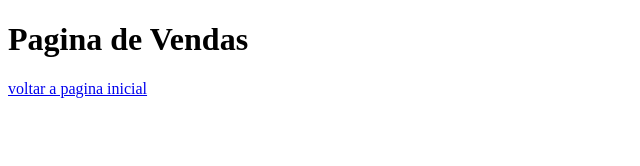
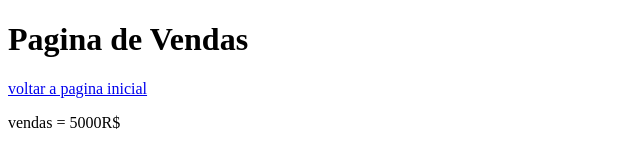
Before and after one commit to wallessonf/aulagithub, a plain HTML site: page vendas.html in a window 1280 px wide. Shown: the whole page, without its empty margins (0-640 px from the left). Drawn offline with Linux system fonts and the light colour scheme.

Commit message:
acrescentado valor das vendas

```diff
--- a/vendas.html
+++ b/vendas.html
@@ -9,5 +9,6 @@
 <body>
     <h1>Pagina de Vendas</h1>
     <a href="index.html">voltar a pagina inicial</a>
+    <p>vendas = 5000R$</p>
 </body>
 </html>
```
